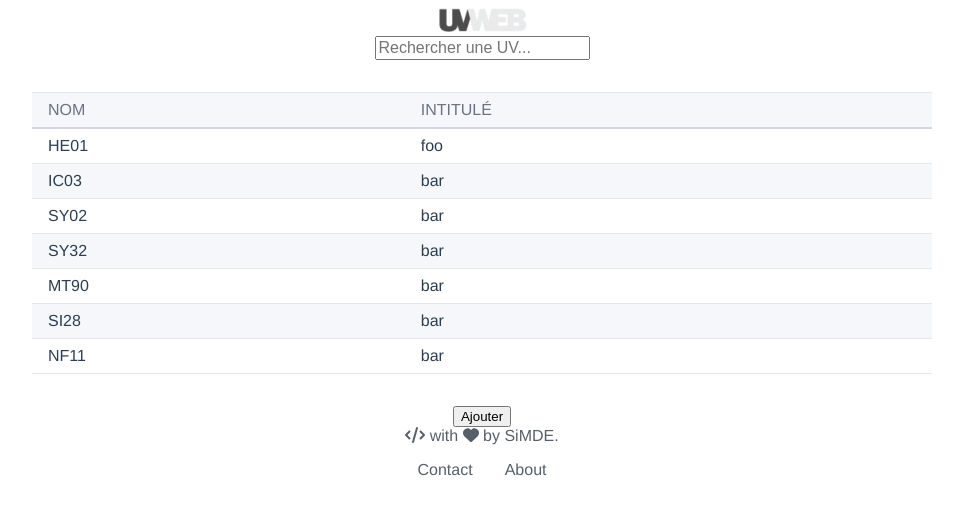
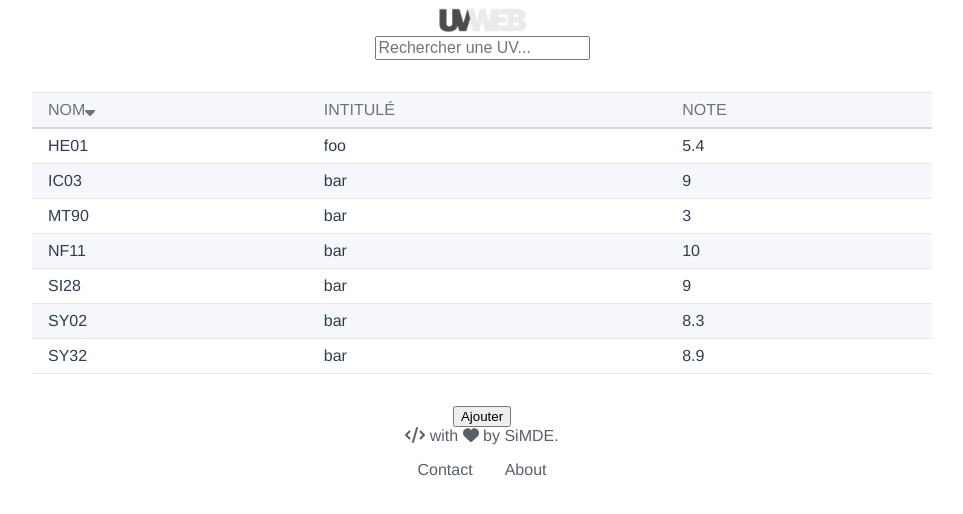
Before and after one commit to SiMDE-Projects/UVweb, a Vue app: page / in a window 1280 px wide. Shown: the top 514 px of the page, without its empty margins (158-1121 px from the left). Built offline with nearby package versions, Linux system fonts and the light colour scheme; data requests are answered from the project's data file.

Commit message:
add sort system

```diff
--- a/db.json
+++ b/db.json
@@ -3,37 +3,44 @@
     {
       "id": 1,
       "name": "HE01",
-      "title": "foo"
+      "title": "foo",
+      "note": 5.4
     },
     {
       "id": 2,
       "name": "IC03",
-      "title": "bar"
+      "title": "bar",
+      "note": 9
     },
     {
       "id": 3,
       "name": "SY02",
-      "title": "bar"
+      "title": "bar",
+      "note": 8.3
     },
     {
       "id": 4,
       "name": "SY32",
-      "title": "bar"
+      "title": "bar",
+      "note": 8.9
     },
     {
       "id": 5,
       "name": "MT90",
-      "title": "bar"
+      "title": "bar",
+      "note": 3
     },
     {
       "id": 6,
       "name": "SI28",
-      "title": "bar"
+      "title": "bar",
+      "note": 9
     },
     {
       "id": 7,
       "name": "NF11",
-      "title": "bar"
+      "title": "bar",
+      "note": 10
     }
   ]
 }
--- a/src/components/TheDataTable.vue
+++ b/src/components/TheDataTable.vue
@@ -7,14 +7,19 @@
   <table v-if="uvs.length > 0" class="readingHelp">
     <thead>
       <tr>
-        <th v-for="column in columns" :key="column.name">
-          {{ column.label }}
+        <th
+          v-for="column in columns"
+          :key="column.name"
+          @click="sortBy(column.name)"
+        >
+          <span>{{ column.label }}</span>
+          <font-awesome-icon v-if="sort.key == column.name" :icon="sortIcon" />
         </th>
       </tr>
     </thead>
     <tbody>
       <tr
-        v-for="uv in uvs"
+        v-for="uv in sortedUvs"
         :key="uv.id"
         @click="goToUvView(uv.name.toLowerCase())"
       >
@@ -41,17 +46,53 @@ export default {
     return {
       search: "",
       filters: {},
+      sort: { key: null, dir: null },
       uvs: [],
       columns: [
-        { name: "name", label: "nom" },
-        { name: "title", label: "intitulé" },
+        { name: "name", label: "nom", defaultOrderDir: "asc" },
+        { name: "title", label: "intitulé", defaultOrderDir: "asc" },
+        { name: "note", label: "note", defaultOrderDir: "desc" },
       ],
     };
   },
   created() {
     this.populateUvs();
+    this.sort = {
+      key: this.columns[0].name,
+      dir: this.columns[0].defaultOrderDir,
+    };
+  },
+  computed: {
+    sortedUvs() {
+      let sortedUvs = this.uvs;
+      sortedUvs = sortedUvs.sort((a, b) => {
+        if (a[this.sort.key] > b[this.sort.key]) return 1;
+        if (a[this.sort.key] < b[this.sort.key]) return -1;
+        return 0;
+      });
+      if (this.sort.dir == "desc") sortedUvs.reverse();
+      return sortedUvs;
+    },
+    sortIcon() {
+      return "sort-" + (this.sort.dir == "asc" ? "down" : "up");
+    },
   },
   methods: {
+    getColumnByKey(key) {
+      for (const column of this.columns) {
+        if (column.name == key) return column;
+      }
+      return null;
+    },
+    sortBy(key) {
+      if (this.sort.key == key) {
+        if (this.sort.dir == "asc") this.sort.dir = "desc";
+        else this.sort.dir = "asc";
+      } else {
+        this.sort.key = key;
+        this.sort.dir = this.getColumnByKey(key).defaultOrderDir;
+      }
+    },
     goToUvView(name) {
       this.$router.push({ name: "uv", params: { name: name } });
     },
--- a/src/main.js
+++ b/src/main.js
@@ -6,12 +6,16 @@ import {
   faCode,
   faHeart,
   faArrowLeft,
+  faSortUp,
+  faSortDown,
 } from "@fortawesome/free-solid-svg-icons";
 import { FontAwesomeIcon } from "@fortawesome/vue-fontawesome";
 
 library.add(faHeart);
 library.add(faCode);
 library.add(faArrowLeft);
+library.add(faSortUp);
+library.add(faSortDown);
 
 createApp(App)
   .use(router)
```
